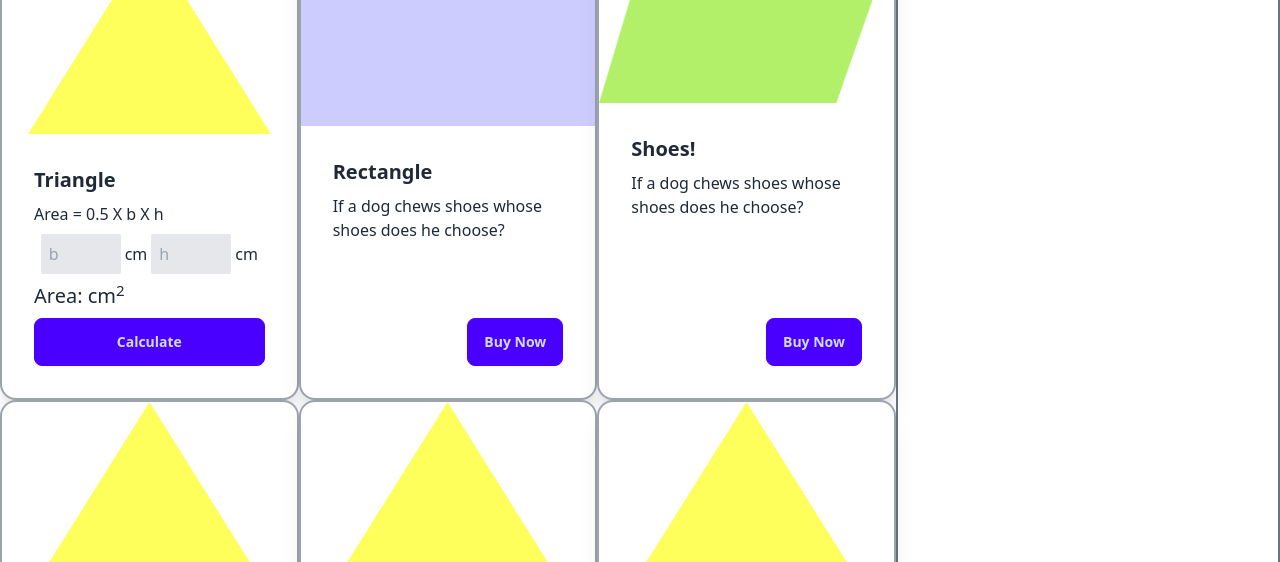
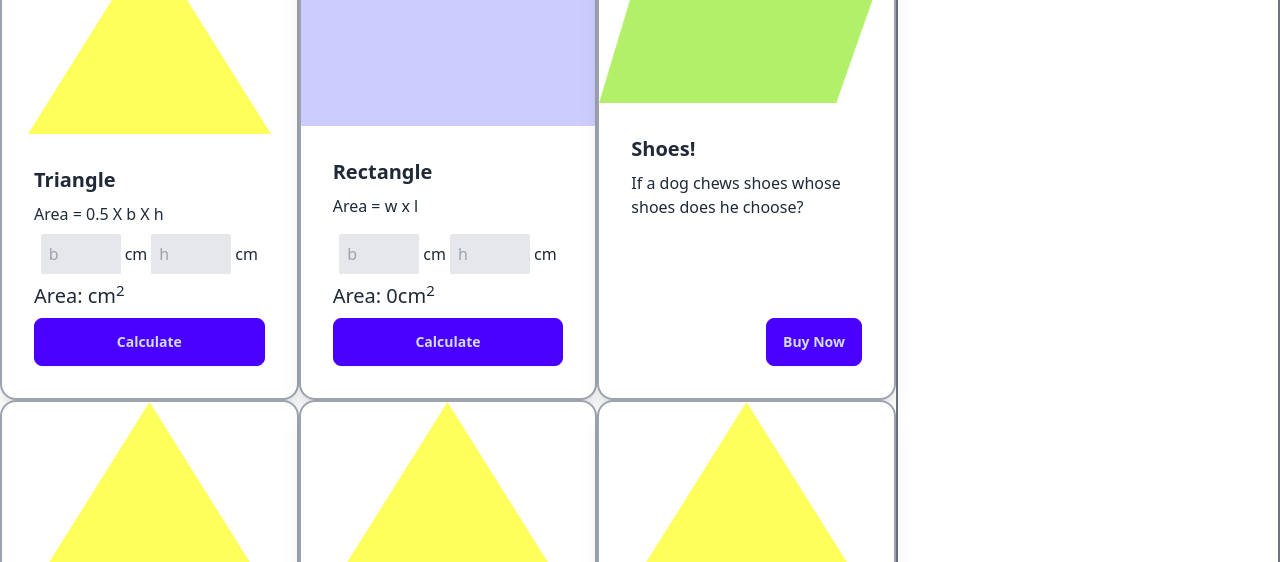
Before and after one commit to moudud-hoq/geometry-genius, a plain HTML site: page index.html in a window 1280 px wide. Shown: the part 238-800 px from the top of the page. Drawn offline with nearby package versions, Linux system fonts and the light colour scheme.

Commit message:
calculateRectangleArea

```diff
--- a/index.html
+++ b/index.html
@@ -12,9 +12,9 @@
 
 <body>
     <header>
-        <div class="navbar bg-blue-100 container mx-auto mx-auto my-8 p-8 rounded-xl">
+        <div class="navbar bg-blue-100 container mx-auto my-8 p-8 rounded-xl">
             <div class="navbar-start">
-                <a class="btn btn-ghost text-xl text-3xl">Interactive <br>Geometry Genius</a>
+                <a class="btn btn-ghost text-xl">Interactive <br>Geometry Genius</a>
             </div>
 
             <div class="navbar-end">
@@ -34,20 +34,29 @@
                 <!-- Triangle -->
                 <div class="card bg-base-100 shadow-xl border-2 border-gray-400">
                     <figure><img src="images/triangle.png" alt="Triangle" /></figure>
+
+                    <!-- Card Body -->
                     <div class="card-body">
                         <h2 class="card-title">Triangle</h2>
                         <p>Area = 0.5 X b X h</p>
+
                         <div class="flex gap-1 justify-center items-center">
-                            <input id="triangle-base" class="w-20  p-2 rounded-sm bg-gray-200" type="text" placeholder="b">
+                            <!-- base input -->
+                            <input id="triangle-base" class="w-20  p-2 rounded-sm bg-gray-200" type="text"
+                                placeholder="b">
                             <span>cm</span>
-                            <input id="triangle-height" class="w-20  p-2 rounded-sm bg-gray-200" type="text" placeholder="h">
+
+                            <!-- height input -->
+                            <input id="triangle-height" class="w-20  p-2 rounded-sm bg-gray-200" type="text"
+                                placeholder="h">
                             <span>cm</span>
                         </div>
+
+                        <!-- Area calculation -->
                         <div>
                             <p class="text-xl">Area: <span id="triangle-area"></span><span>cm<sup>2</sup></span></p>
                         </div>
-
-                        <div class=" card-actions justify-center">
+                        <div class="card-actions justify-center">
                             <button onclick="calculateTriangleArea()" class="btn btn-primary w-full">Calculate</button>
                         </div>
                     </div>
@@ -56,14 +65,36 @@
                 <!-- Rectangle -->
                 <div class="card bg-base-100 shadow-xl border-2 border-gray-400">
                     <figure><img src="images/rectangle.png" alt="Rectangle" /></figure>
+
+                    <!-- Card Body -->
                     <div class="card-body">
                         <h2 class="card-title">Rectangle</h2>
-                        <p>If a dog chews shoes whose shoes does he choose?</p>
-                        <div class="card-actions justify-end">
-                            <button class="btn btn-primary">Buy Now</button>
+                        <p>Area = w x l</p>
+
+                        <div class="flex gap-1 justify-center items-center">
+                            <!-- width input -->
+                            <input id="rectangle-width" class="w-20  p-2 rounded-sm bg-gray-200" type="text"
+                                placeholder="b">
+                            <span>cm</span>
+
+                            <!-- length input -->
+                            <input id="rectange-length" class="w-20  p-2 rounded-sm bg-gray-200" type="text"
+                                placeholder="h">
+                            <span>cm</span>
+                        </div>
+
+                        <!-- Area Calculation -->
+                        <div>
+                            <p class="text-xl">Area: <span id="rectangle-area">0</span><span>cm<sup>2</sup></span></p>
+                        </div>
+
+                        <div class="card-actions justify-center">
+                            <button onclick="calculateRectangleArea()" class="btn btn-primary w-full">Calculate</button>
                         </div>
                     </div>
                 </div>
+
+
 
                 <!-- Parallelogram -->
                 <div class="card bg-base-100 shadow-xl border-2 border-gray-400">
@@ -123,6 +154,7 @@
     </main>
 
     <script src="scripts/triangle.js"></script>
+    <script src="scripts/rectangle.js"></script>
     <script></script>
 </body>
 
--- /dev/null
+++ b/scripts/rectangle.js
@@ -0,0 +1,16 @@
+function calculateRectangleArea() {
+    //Get value rectangle width
+    const rectangleWidthInput = document.getElementById('rectangle-width');
+    const rectangleWidthText = rectangleWidthInput.value;
+    const width = parseFloat(rectangleWidthText);
+
+    //Get value of rectangle length
+    const rectangleLengthInput = document.getElementById('rectange-length');
+    const rectangleLengthText = rectangleLengthInput.value;
+    const length = parseFloat(rectangleLengthText);
+
+    //Calculation of Rectangle area value
+    const area = width * length;
+    const triangleAreaSpan = document.getElementById('rectangle-area');
+    triangleAreaSpan.innerText = area;
+}
--- a/scripts/triangle.js
+++ b/scripts/triangle.js
@@ -15,13 +15,11 @@
 //     const triangleBaseInput = document.getElementById('triangle-base');
 //     const triangleBaseText = triangleBaseInput.value;
 //     const base = parseFloat(triangleBaseText)
-//     // console.log(triangleBaseText)
 
 //     //get value triangle height
 //     const triangleHeightInput = document.getElementById('triangle-height');
 //     const triangleHeightText = triangleHeightInput.value;
 //     const height = parseFloat(triangleHeightText)
-//     // console.log(triangleHeightText)
 
 //     //calculate triangle area
 //     const area = 0.5 * base * height;
@@ -30,7 +28,6 @@
 //     const triangleAreaSpan = document.getElementById('triangle-area');
 //     triangleAreaSpan.innerText = area;
 // }
-
 function calculateTriangleArea() {
     const triangleBaseInput = document.getElementById('triangle-base');
     const triangleHeightInput = document.getElementById('triangle-height');
```
